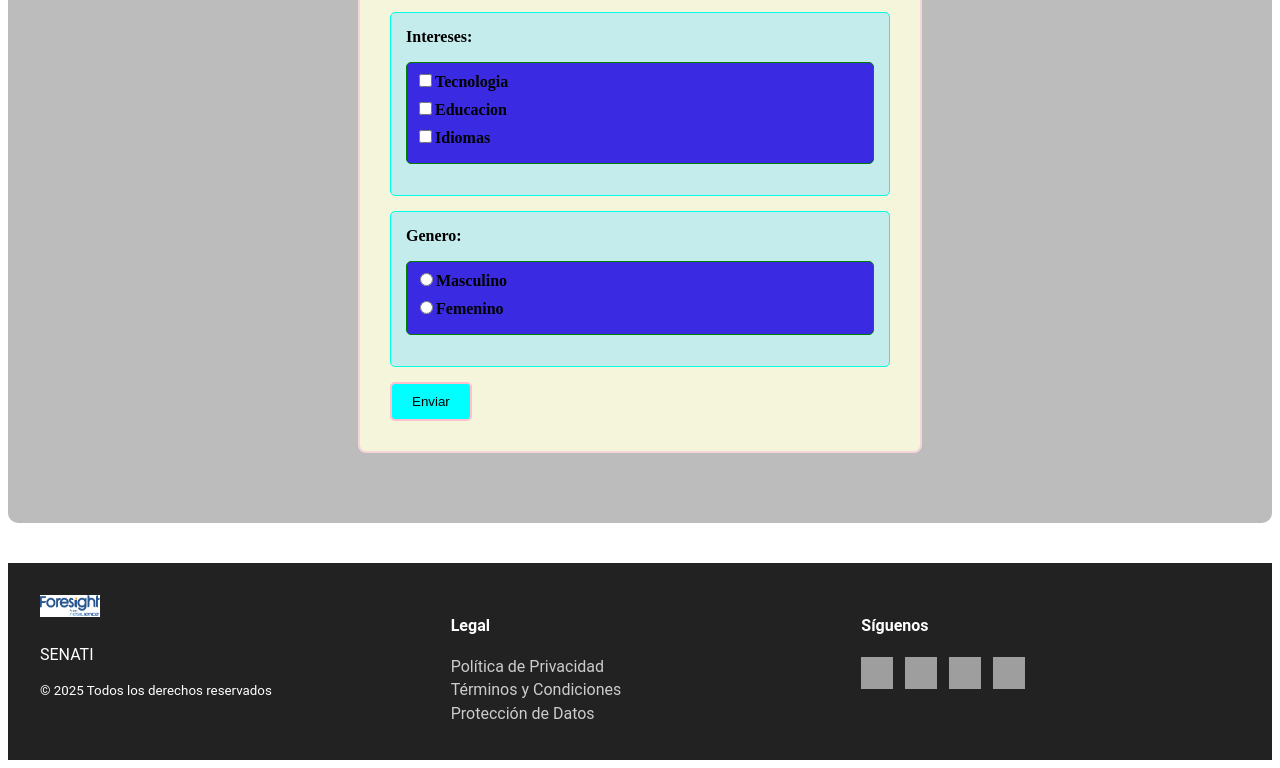
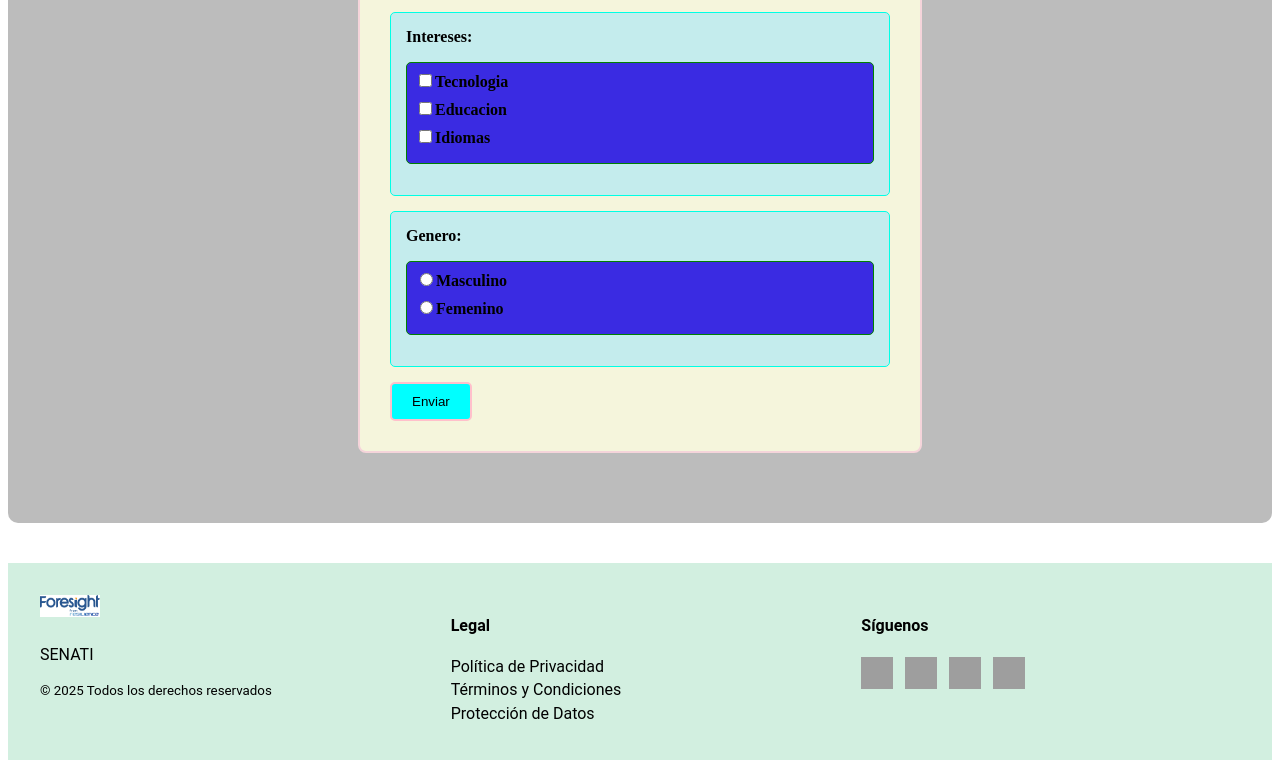
Before and after one commit to Jennivz/ClaseIHC, a website: page index.html in a window 1280 px wide. Shown: the part 2835-3603 px from the top of the page. Drawn offline with Linux system fonts and the light colour scheme; grey boxes are pictures that could not be loaded.

Commit message:
ModificacionFooter

```diff
--- a/Pie (1).css
+++ b/Pie (1).css
@@ -1,7 +1,7 @@
 /* Footer general */
 .footer {
-  background-color: #222; /* Fondo oscuro para contraste */
-  color: white;
+  background-color: #d2efe0; /* Fondo oscuro para contraste */
+  color: rgb(0, 0, 0);
   padding: 2rem 1rem;
   font-family: "Roboto", sans-serif;
 }
@@ -37,13 +37,13 @@
 
 .footer-links a {
   display: block;
-  color: #ccc;
+  color: #000000;
   text-decoration: none;
   margin: 0.3rem 0;
 }
 
 .footer-links a:hover {
-  color: #fff;
+  color: #000000;
 }
 
 /* Redes sociales con íconos */
```
Also changed, not shown: 1 other file.
